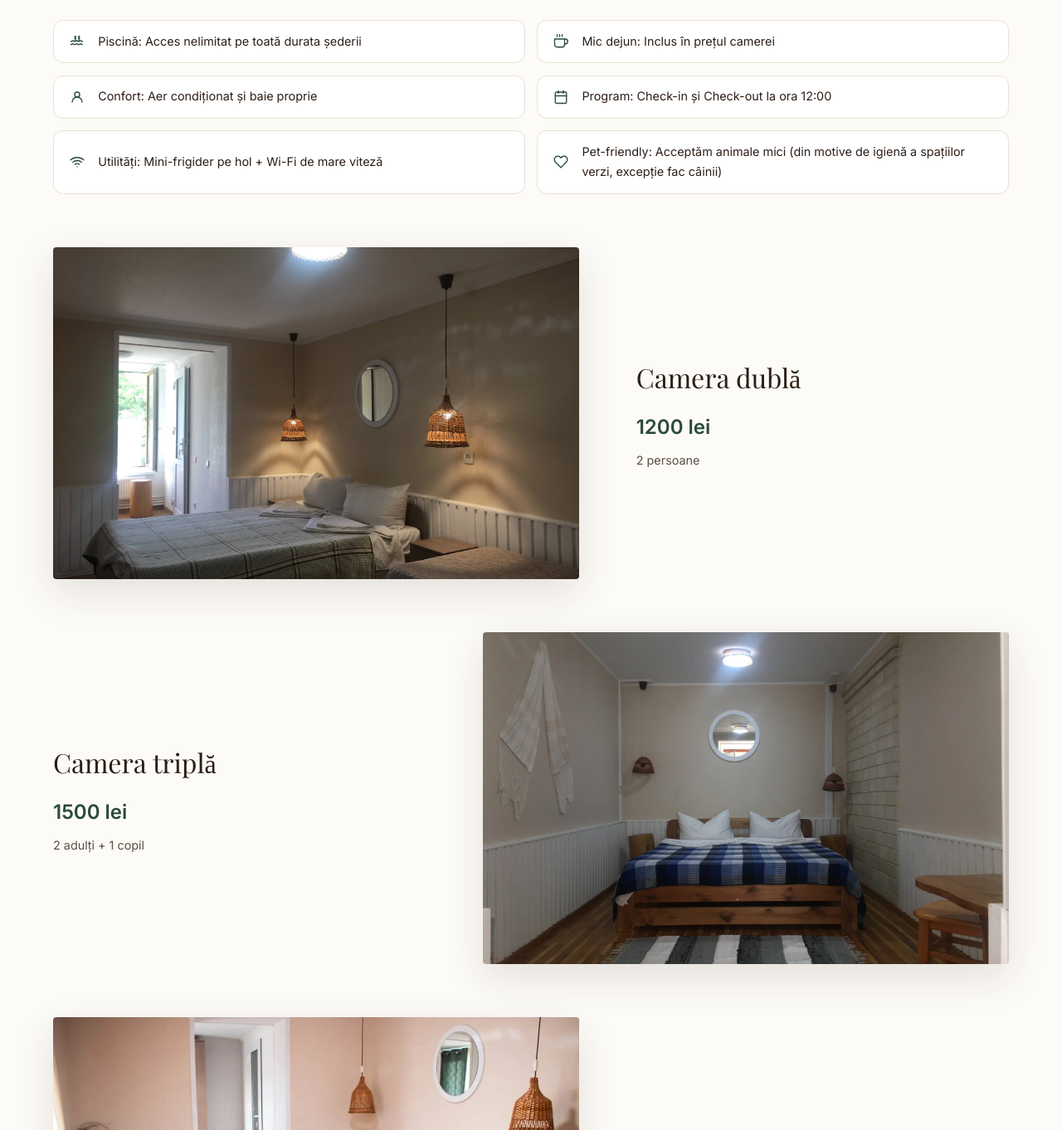
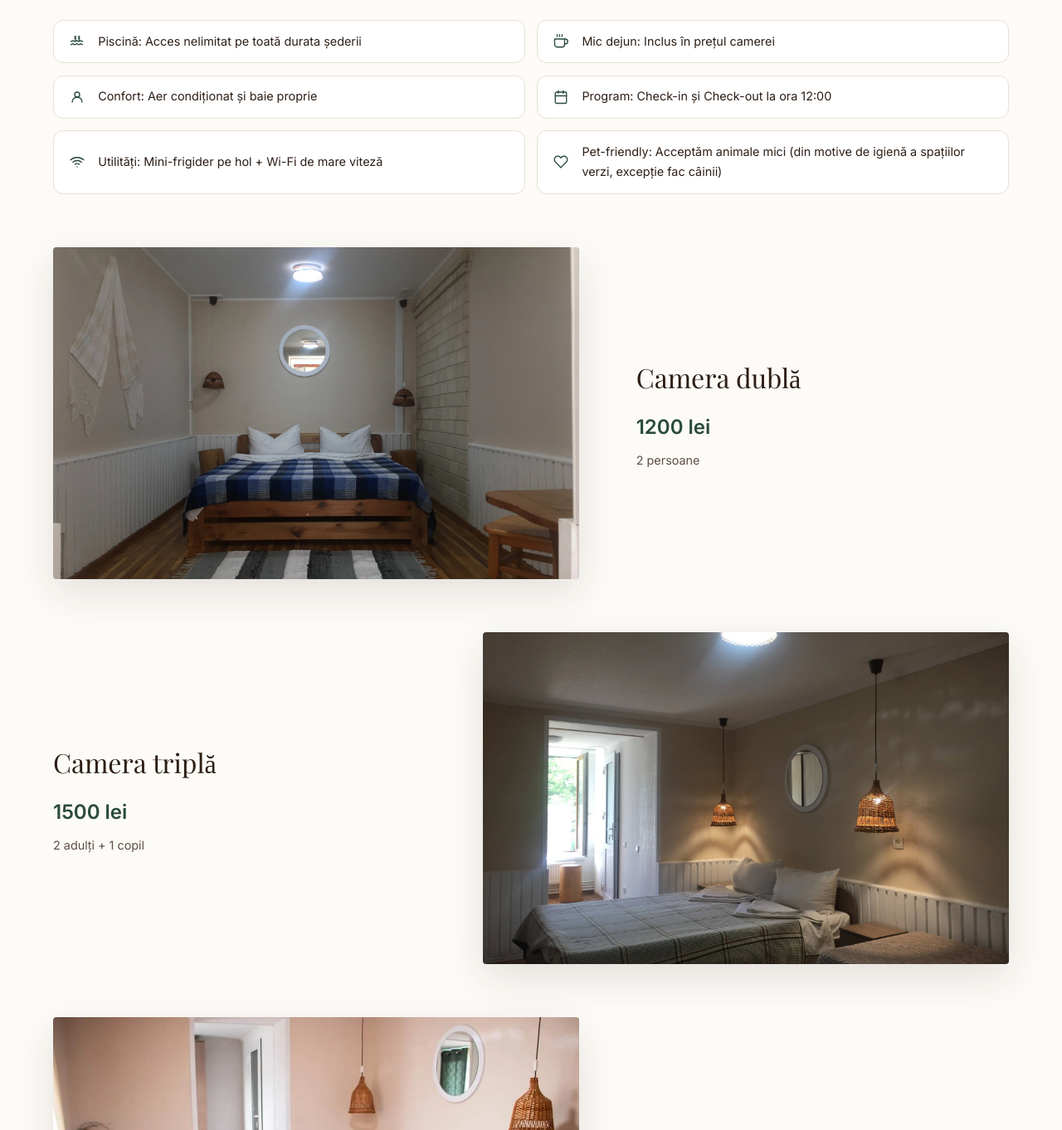
Before and after one commit to catalin0422/treipastori, a Next.js app: page / in a window 1280 px wide. Shown: the part 4435-5797 px from the top of the page at 83% size. Built offline with nearby package versions, Linux system fonts and the light colour scheme; a web font is replaced by a local one.

Commit message:
Swap images between camera dubla and camera tripla

```diff
--- a/components/Cazare.tsx
+++ b/components/Cazare.tsx
@@ -4,14 +4,14 @@ import { useLang } from "@/context/LanguageContext";
 
 const rooms = [
   {
-    img: "/camera-dubla.webp",
+    img: "/camera-tripla.webp",
     alt: "Camera dublă",
     title: "Camera dublă",
     price: "1200 lei",
     note: "2 persoane",
   },
   {
-    img: "/camera-tripla.webp",
+    img: "/camera-dubla.webp",
     alt: "Camera triplă",
     title: "Camera triplă",
     price: "1500 lei",
```
